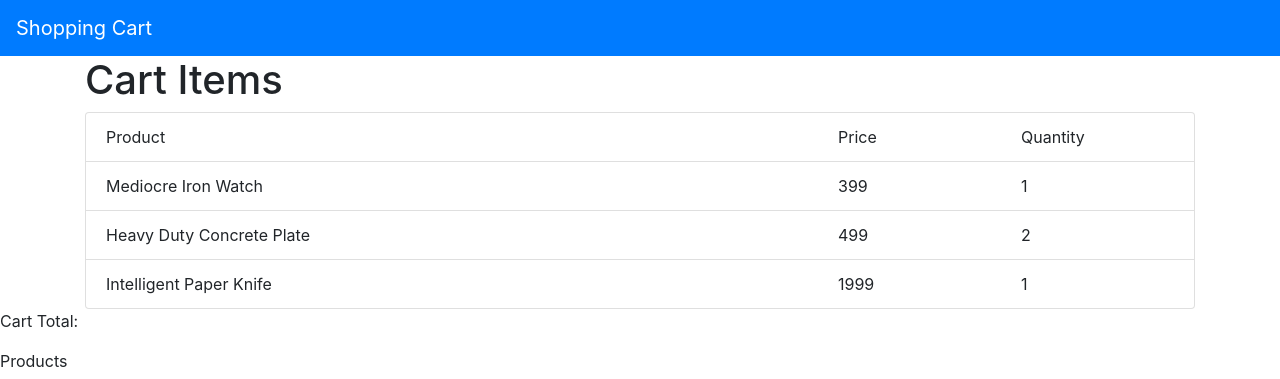
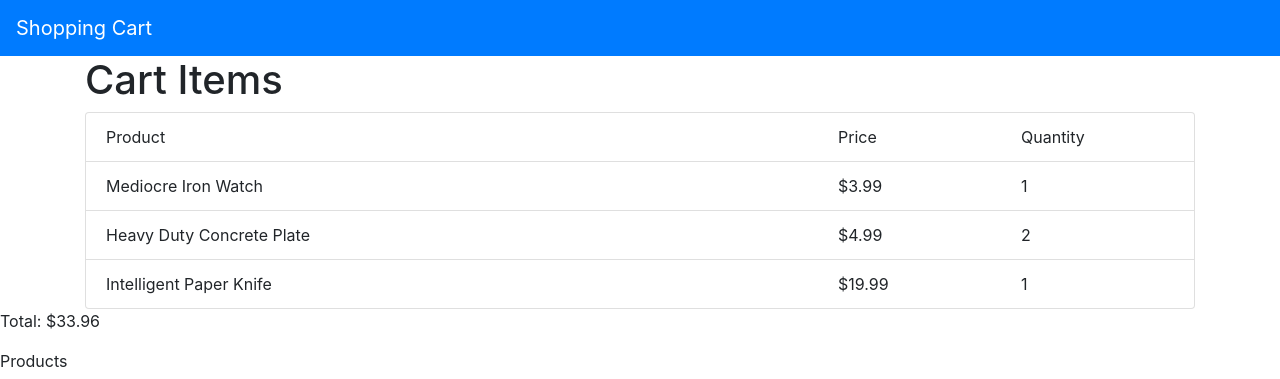
Before and after one commit to hillrg22/shopping-cart, a React (Create React App) app: page / in a window 1280 px wide. Shown: the top 379 px of the page. Built offline with nearby package versions, Linux system fonts and the light colour scheme.

Commit message:
got total to calculate

```diff
--- a/src/App.js
+++ b/src/App.js
@@ -5,7 +5,7 @@ import CartFooter from './components/CartFooter.js'
 import CartItems from './components/CartItems.js'
 import CartItemComponent from './components/CartItemComponent.js'
 import AddItem from './components/AddItem.js'
-import CartTotal from './components/CartTotal.js'
+
 
 const copyright = "2018"
 
@@ -31,13 +31,12 @@ class App extends Component {
         { id: 48, name: 'Awesome Leather Shoes', priceInCents: 3990 },],
       selected: 'Mediocre Iron Watch',
       currentAmt: 399,
-      currentId: 40
+      currentId: 40,
     }
   }
   onSelectChange = (event) => {
     this.setState({selected: event.target.value})
     let selectedProduct = this.state.products.filter(item => item.name === event.target.value)
-    console.log(selectedProduct[0])
     this.setState({currentAmt: selectedProduct[0].priceInCents })
     this.setState({currentId: selectedProduct[0].id})
   }
@@ -46,25 +45,26 @@ class App extends Component {
   onAddProduct = (object) => {
     this.setState({
       cartItemsList: this.state.cartItemsList.concat(object)
-
     })
   }
-  updateTotal = (prices) => {
 
+
+  updateTotal = () => {
+    let totalPrice = this.state.cartItemsList.reduce((total,item) =>  {
+      console.log(item.quantity)
+      return total + parseInt(item.product.priceInCents*item.quantity)/100
+    }, 0)
+    return <p>Total: ${totalPrice}</p>
   }
 
-  //   const calcTotal = this.state.cartItemsList.product.map(item => {item.priceInCents} )
-  //   console.log(calcTotal)
-  //   setState
-  // }
 
   render() {
     return (
       <div className="App">
         <CartHeader />
-        <CartItems cartItemsList = {this.state.cartItemsList} />
-        <CartTotal totalAmt = {this.state.totalAmt} />
-        <AddItem cartItemsList = {this.state.cartItemsList} onAddProduct = {this.onAddProduct} selected = {this.state.selected} onSelectChange = {this.onSelectChange} currentId={this.state.currentId} currentAmt={this.state.currentAmt} products = {this.state.products} onSubmit ={this.onAddProduct} />
+        <CartItems  totalCartAmt ={this.state.totalCartAmt} cartItemsList = {this.state.cartItemsList} />
+        {this.updateTotal()}
+        <AddItem   cartItemsList = {this.state.cartItemsList} onAddProduct = {this.onAddProduct} selected = {this.state.selected} onSelectChange = {this.onSelectChange} currentId={this.state.currentId} currentAmt={this.state.currentAmt} products = {this.state.products} onSubmit ={this.onAddProduct} />
         <CartFooter copyright={copyright}/>
 
       </div>
--- a/src/components/AddItem.js
+++ b/src/components/AddItem.js
@@ -9,7 +9,7 @@ class AddItem extends React.Component {
 
   onSubmit = (e) => {
     e.preventDefault()
-    if(this.refs.amount.value === "" || "0"){
+    if(this.refs.amount.value === "" || this.refs.amount.value === "0"){
       alert("Please enter a quantity")
     }
     else{
@@ -23,7 +23,7 @@ class AddItem extends React.Component {
       quantity: this.refs.amount.value
     };
     // console.log(newItem,'submitted', this.refs.amount.value);
-      this.props.onAddProduct(newItem)
+      this.props.onAddProduct(newItem);
     }
   }
 
--- a/src/components/CartItemComponent.js
+++ b/src/components/CartItemComponent.js
@@ -6,7 +6,7 @@ const CartItemComponent = (props) => {
       <div className="list-group-item">
         <div className="row">
           <div className="col-md-8">{item.product.name}</div>
-          <div className="col-md-2">{item.product.priceInCents}</div>
+          <div className="col-md-2">${item.product.priceInCents/100}</div>
           <div className="col-md-2">{item.quantity}</div>
         </div>
       </div>
--- a/src/components/CartTotal.js
+++ /dev/null
@@ -1,22 +0,0 @@
-import React from 'react'
-
-class CartTotal extends React.Component {
-  constructor(props){
-    super(props)
-  }
-  render (){
-    return(
-    <p>Cart Total: </p>
-
-    )
-  }
-
-}
-
-
-
-
-
-
-
-export default CartTotal
```
